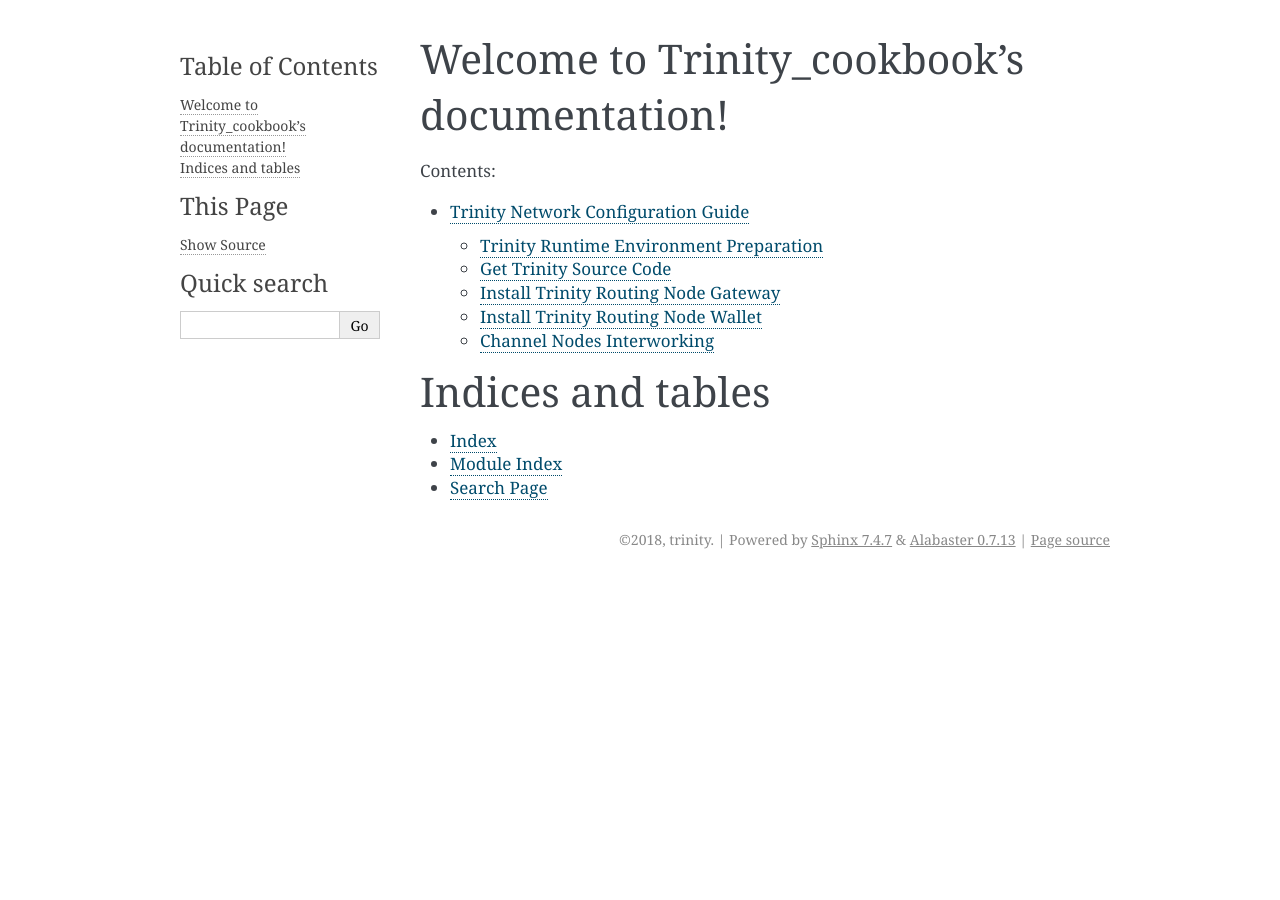
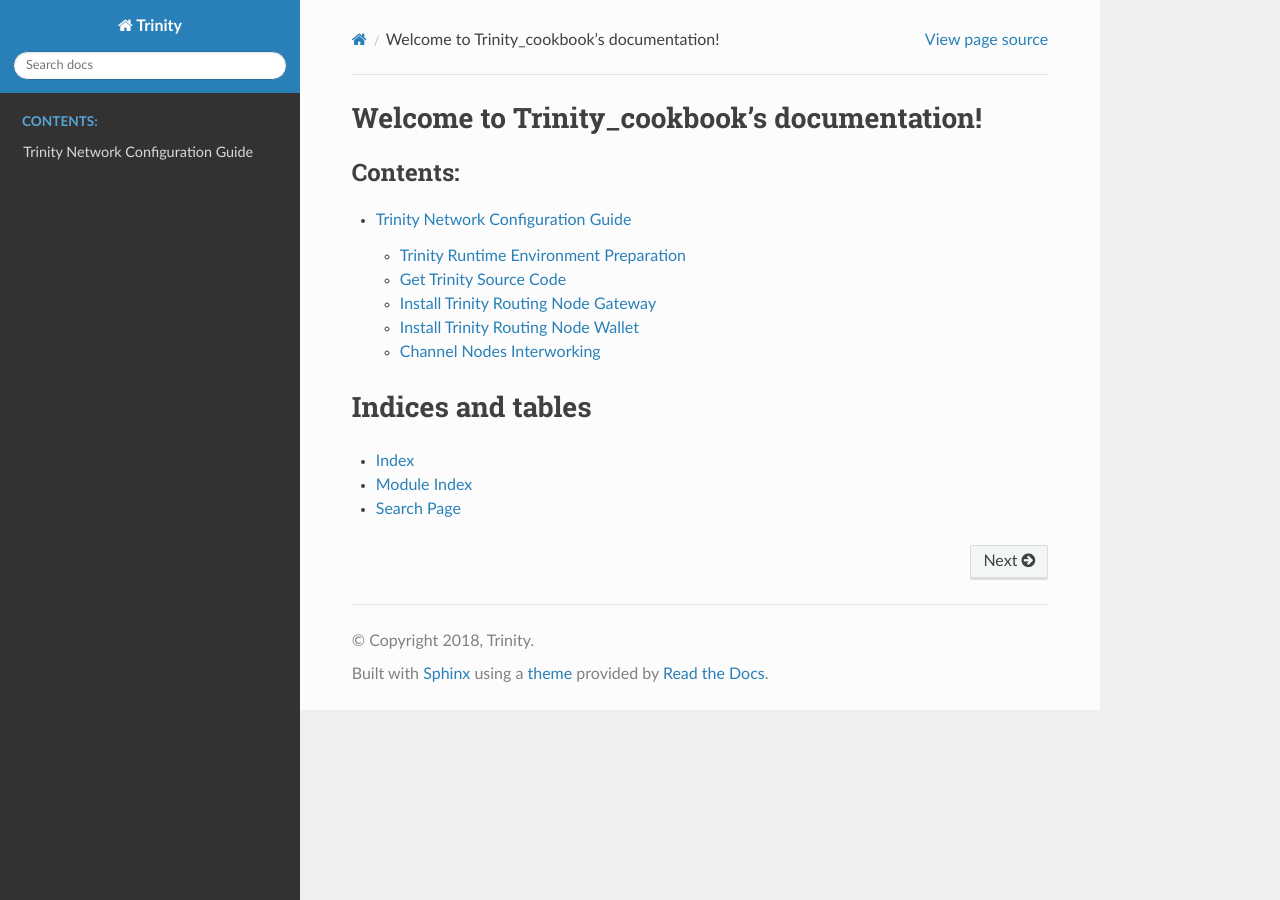
Before and after one commit to trinity-project/documentation, a Sphinx documentation site: the page built from source/index.rst, in a window 1280 px wide. Built offline with Sphinx 7.4.7 and the Read the Docs theme 2.0.0, drawn with Linux system fonts in a browser that asks for light colours; some of the changed lines change nothing that is shown.

Commit message:
add theme

```diff
--- a/source/conf.py
+++ b/source/conf.py
@@ -20,17 +20,14 @@
 # -- Project information -----------------------------------------------------
 
 project = u'Trinity'
-copyright = u'2018, trinity'
-author = u'trinity'
+copyright = u'2018, Trinity'
+author = u'Trinity'
 
 # The short X.Y version
 version = u''
 # The full version, including alpha/beta/rc tags
-release = u'v0.2'
+release = u'0.2'
 
-import sphinx_rtd_theme
-html_theme = "sphinx_rtd_theme"
-html_theme_path = [sphinx_rtd_theme.get_html_theme_path()]
 
 # -- General configuration ---------------------------------------------------
 
@@ -45,19 +42,18 @@
 ]
 
 # Add any paths that contain templates here, relative to this directory.
-templates_path = ['ytemplates']
+templates_path = ['_templates']
 
 # The suffix(es) of source filenames.
 # You can specify multiple suffix as a list of string:
 #
 # source_suffix = ['.rst', '.md']
-# source_suffix = '.rst'
+#source_suffix = '.rst'
 from recommonmark.parser import CommonMarkParser
 source_parsers = {
     '.md': CommonMarkParser,
 }
 source_suffix = ['.rst', '.md']
-
 # The master toctree document.
 master_doc = 'index'
 
@@ -82,7 +78,7 @@
 # The theme to use for HTML and HTML Help pages.  See the documentation for
 # a list of builtin themes.
 #
-html_theme = 'alabaster'
+html_theme = 'sphinx_rtd_theme'
 
 # Theme options are theme-specific and customize the look and feel of a theme
 # further.  For a list of options available for each theme, see the
@@ -93,7 +89,7 @@
 # Add any paths that contain custom static files (such as style sheets) here,
 # relative to this directory. They are copied after the builtin static files,
 # so a file named "default.css" will overwrite the builtin "default.css".
-html_static_path = ['ystatic']
+html_static_path = ['_static']
 
 # Custom sidebar templates, must be a dictionary that maps document names
 # to template names.
@@ -109,7 +105,7 @@
 # -- Options for HTMLHelp output ---------------------------------------------
 
 # Output file base name for HTML help builder.
-htmlhelp_basename = 'Trinity_cookbookdoc'
+htmlhelp_basename = 'Trinitydoc'
 
 
 # -- Options for LaTeX output ------------------------------------------------
@@ -136,8 +132,8 @@
 # (source start file, target name, title,
 #  author, documentclass [howto, manual, or own class]).
 latex_documents = [
-    (master_doc, 'Trinity_cookbook.tex', u'Trinity\\_cookbook Documentation',
-     u'trinity', 'manual'),
+    (master_doc, 'Trinity.tex', u'Trinity Documentation',
+     u'Trinity', 'manual'),
 ]
 
 
@@ -146,7 +142,7 @@
 # One entry per manual page. List of tuples
 # (source start file, name, description, authors, manual section).
 man_pages = [
-    (master_doc, 'trinity_cookbook', u'Trinity_cookbook Documentation',
+    (master_doc, 'trinity', u'Trinity Documentation',
      [author], 1)
 ]
 
@@ -157,7 +153,7 @@
 # (source start file, target name, title, author,
 #  dir menu entry, description, category)
 texinfo_documents = [
-    (master_doc, 'Trinity_cookbook', u'Trinity_cookbook Documentation',
-     author, 'Trinity_cookbook', 'One line description of project.',
+    (master_doc, 'Trinity', u'Trinity Documentation',
+     author, 'Trinity', 'One line description of project.',
      'Miscellaneous'),
 ]
```
Also changed, not shown: 14 other files.
